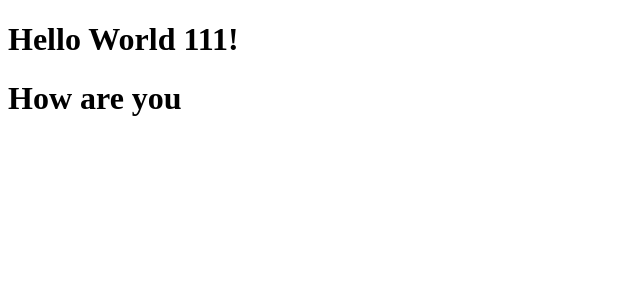
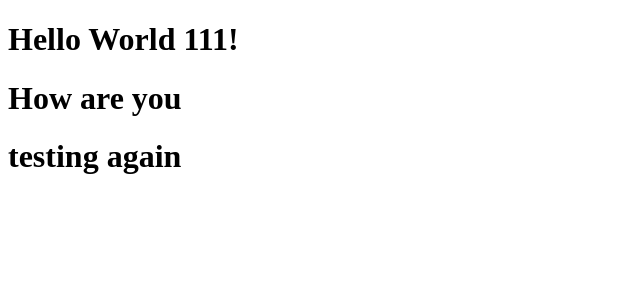
Before and after one commit to yousifayad577/capstone1, an Angular app in the folder AERIE/: page / in a window 1280 px wide. Shown: the top 300 px of the page, without its empty margins (0-640 px from the left). Built offline with nearby package versions, Linux system fonts and the light colour scheme.

Commit message:
testing from jared #2

```diff
--- a/AERIE/src/app/app.component.html
+++ b/AERIE/src/app/app.component.html
@@ -1,4 +1,5 @@
 <h1>Hello World 111!</h1>
 <h1>How are you</h1>
+<h1>testing again</h1>
 
 <router-outlet></router-outlet>
```
